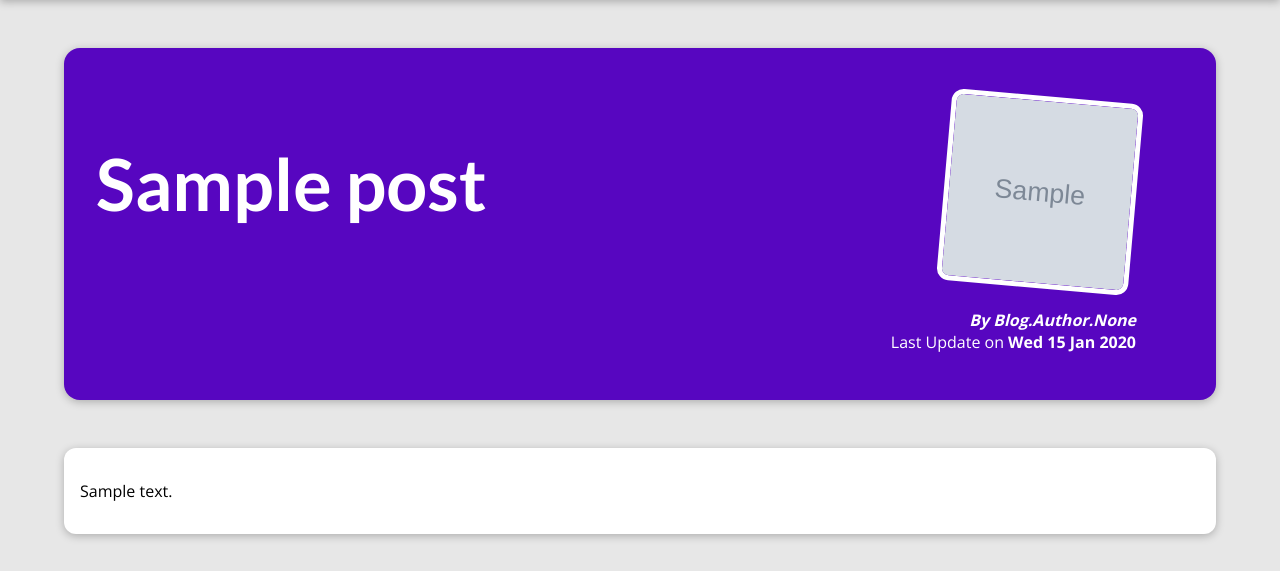
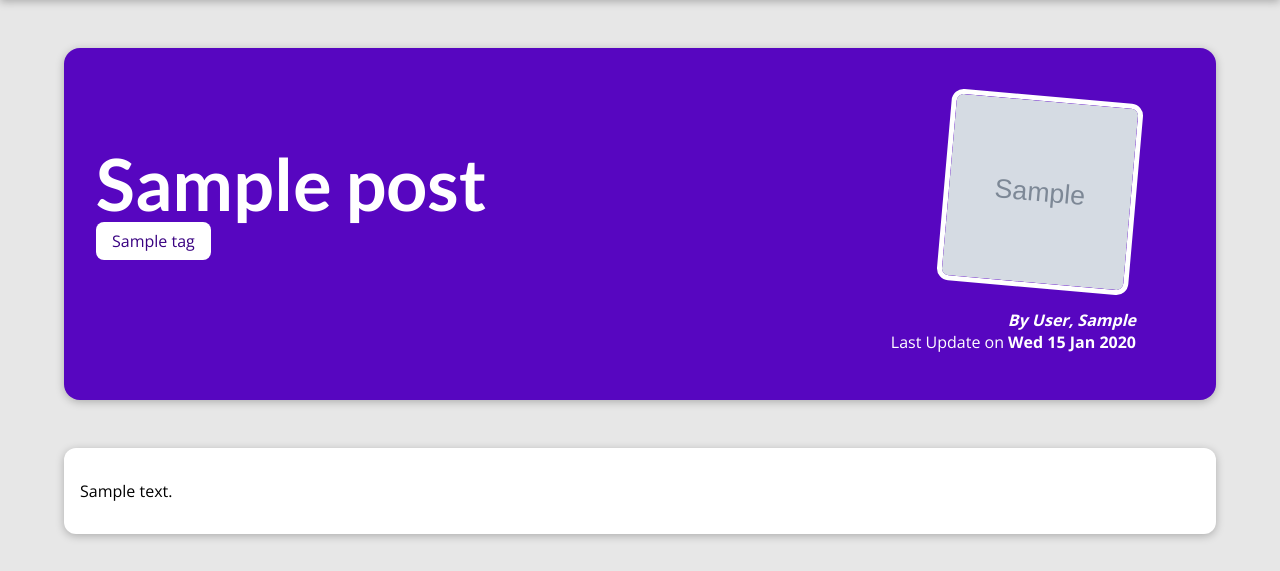
Before and after one commit to ultrex22/max_my_site, a Django app: template blog/templates/blog/post-detail.html in a window 1280 px wide. Shown: the part 80-651 px from the top of the page. Run offline with Django 3.2, Linux system fonts and the light colour scheme; tables that the repository leaves empty hold one stand-in row (values such as "Sample post"); the template is opened without the code that fills it: values that come from a table or form of the project are taken from there, most other values are stand-ins (such as "Sample title", 1, 10 or a date in 2020); grey boxes marked "Sample" are stand-in pictures.

Commit message:
finished converting data from static dict. to model data.

```diff
--- a/blog/models.py
+++ b/blog/models.py
@@ -5,27 +5,11 @@
 # from django.db.models.fields import CharField, DateField, SlugField
 from django.urls import reverse
 from django.utils.text import slugify
-
-
-class Post(models.Model):
-    title = models.CharField(max_length=100)
-    excerpt = models.CharField(max_length=255)
-    image_name = models.CharField(max_length=100)
-    date = models.DateField(auto_now=True)
-    slug = models.SlugField(default='', blank=True,
-                            null=False, db_index=True, max_length=255)
-    content = models.CharField(max_length=2000)
-
-    # class Meta:
-    #     verbose_name_plural = 'Posts'
-
-    def __str__(self):
-        return f"{self.title}"
+from django.core.validators import MinLengthValidator
 
 
 class Tag(models.Model):
     caption = models.CharField(max_length=50)
-    post = models.ManyToManyField(Post)
 
     def __str__(self):
         return f"{self.caption}"
@@ -35,8 +19,18 @@
     first_name = models.CharField(max_length=100)
     last_name = models.CharField(max_length=100)
     email = models.EmailField(max_length=254)
-    Post = models.ForeignKey(
-        Post, on_delete=models.CASCADE, null=True, related_name='author')
 
     def __str__(self):
         return f"{self.last_name}, {self.first_name}"
+
+
+class Post(models.Model):
+    title = models.CharField(max_length=100)
+    excerpt = models.CharField(max_length=255)
+    image_name = models.CharField(max_length=100)
+    date = models.DateField(auto_now=True)
+    slug = models.SlugField(unique=True)
+    content = models.TextField(validators=[MinLengthValidator(10)])
+    tag = models.ManyToManyField(Tag)
+    author = models.ForeignKey(
+        Author, on_delete=models.SET_NULL, null=True, related_name='posts')
--- a/blog/static/blog/post-detail.css
+++ b/blog/static/blog/post-detail.css
@@ -22,6 +22,7 @@
 #summary h2 {
     color: white;
     font-size: 4.5rem;
+    margin-bottom: 0.25rem;
 }
 
 #summary article {
@@ -51,6 +52,11 @@
     font-weight: bold;
 }
 
+a {
+    text-decoration: none;
+    color: white;
+}
+
 main {
     width: 90%;
     max-width: 90rem;
@@ -60,3 +66,10 @@
     border-radius: 12px;
     box-shadow: 0 2px 8px rgba(0, 0, 0, 0.25);
 }
+
+.tag {
+    background-color: white;
+    color: #390281;
+    padding: .5rem 1rem;
+    border-radius: 8px;
+}
--- a/blog/templates/blog/post-detail.html
+++ b/blog/templates/blog/post-detail.html
@@ -1,30 +1,38 @@
 {% extends 'base.html' %}
+
+
 {% load static %}
 
 
 {% block css_files %}
-    <link rel="stylesheet" href="{% static 'blog/post-detail.css' %}">
+    <link rel="stylesheet" href="{% static 'blog/post-detail.css' %}" />
 {% endblock %}
 
 
 {% block title %}
-{{ post.title }}
+    {{ post.title }}
 {% endblock %}
 
 
 {% block content %}
-<section id='summary'>
+    <section id="summary">
     <h2>{{ post.title }}</h2>
+    <div>
+        {% for tag in post_tags %}
+        <span class='tag'>{{ tag }}</span>
+        {% endfor%}
+    </div>
     <article>
-        <img src="{% static 'blog/images/'|add:post.image_name %}" alt="{{ post.title }}">
-        <address>By {{post.author | title}}</address>
-        <div>
-            Last Update on <time>{{post.date | date:'D d M Y'}}</time>
-        </div>
+        <img
+        src="{% static 'blog/images/'|add:post.image_name %}"
+        alt="{{ post.title }}"
+        />
+        <address>
+        By <a href="mailto: {{post.author.email}}"> {{post.author | title}}</a>
+        </address>
+        <div>Last Update on <time>{{post.date | date:'D d M Y'}}</time></div>
     </article>
-</section>
+    </section>
 
-<main>
-    {{ post.content | linebreaks }}
-</main>
+    <main>{{ post.content | linebreaks }}</main>
 {% endblock%}
--- a/static/app.css
+++ b/static/app.css
@@ -18,6 +18,7 @@
     font-family: 'Lato', sans-serif;
     font-weight: bold;
 }
+
 
 #main-navigation {
     width: 100%;
```
Also changed, not shown: blog/admin.py (+8 -9 lines), blog/views.py (+7 -4 lines), blog/migrations/0007_auto_20211126_2048.py (added), blog/migrations/0008_auto_20211126_2107.py (added), blog/migrations/0009_auto_20211126_2110.py (added).
